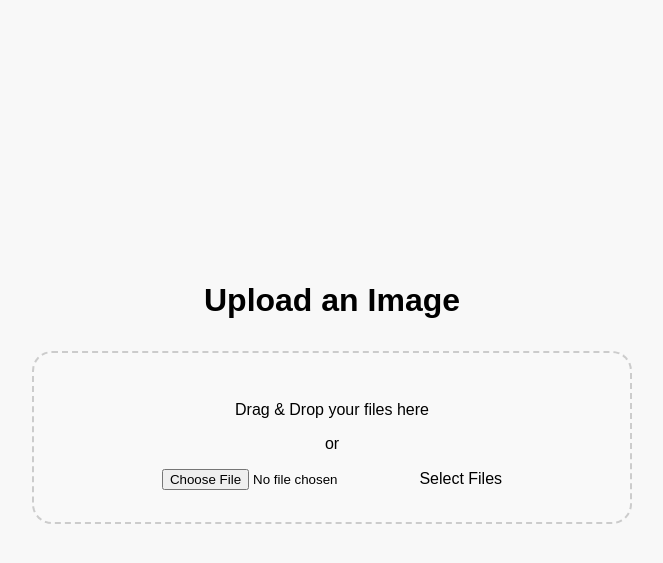
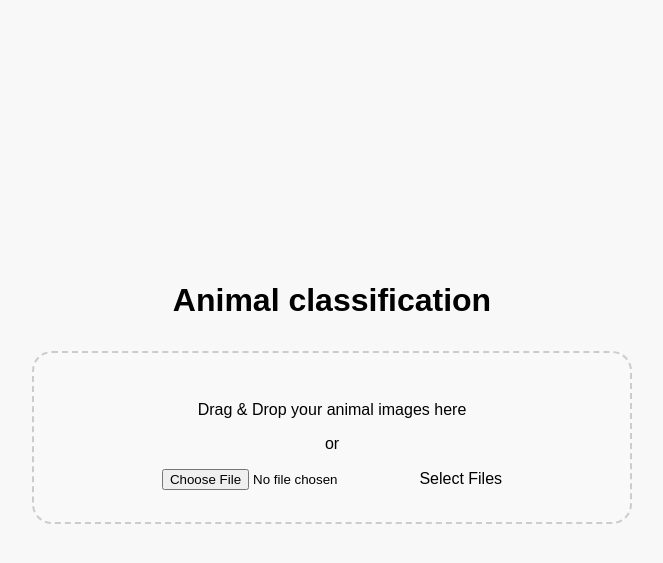
Before and after one commit to 667061/AnimalClassification, a Flask app: page / in a window 1280 px wide. Shown: the top 563 px of the page, without its empty margins (308-971 px from the left). Run offline with Flask 2, Linux system fonts and the light colour scheme; parts of the project's set-up code (start-up, migrations or seed data) failed here and were passed over.

Commit message:
Added some changes to the html

```diff
--- a/templates/index.html
+++ b/templates/index.html
@@ -4,15 +4,15 @@
 <head>
     <meta charset="UTF-8">
     <meta name="viewport" content="width=device-width, initial-scale=1.0">
-    <title>Image Upload</title>
+    <title>Animal classification</title>
     <link rel="stylesheet" href="{{ url_for('static', filename='css/styles.css') }}">
 </head>
 <body>
     <div class="container">
-        <h1>Upload an Image</h1>
+        <h1>Animal classification</h1>
         <form id="upload-form" method="post" enctype="multipart/form-data">
             <div id="drop-area">
-                <p>Drag & Drop your files here</p>
+                <p>Drag & Drop your animal images here</p>
                 <p>or</p>
                 <input type="file" id="fileElem" accept="image/*" onchange="handleFiles(this.files)">
                 <label class="button" for="fileElem">Select Files</label>
```
